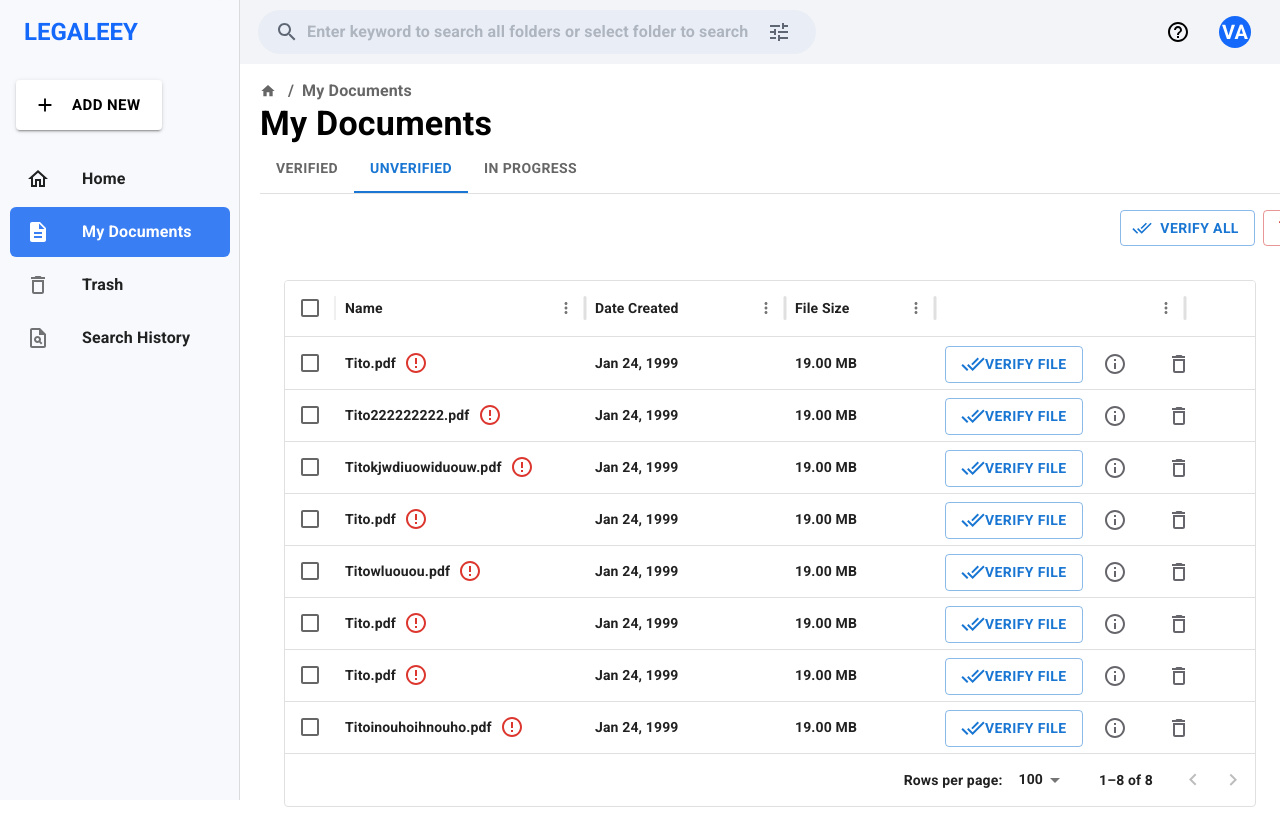
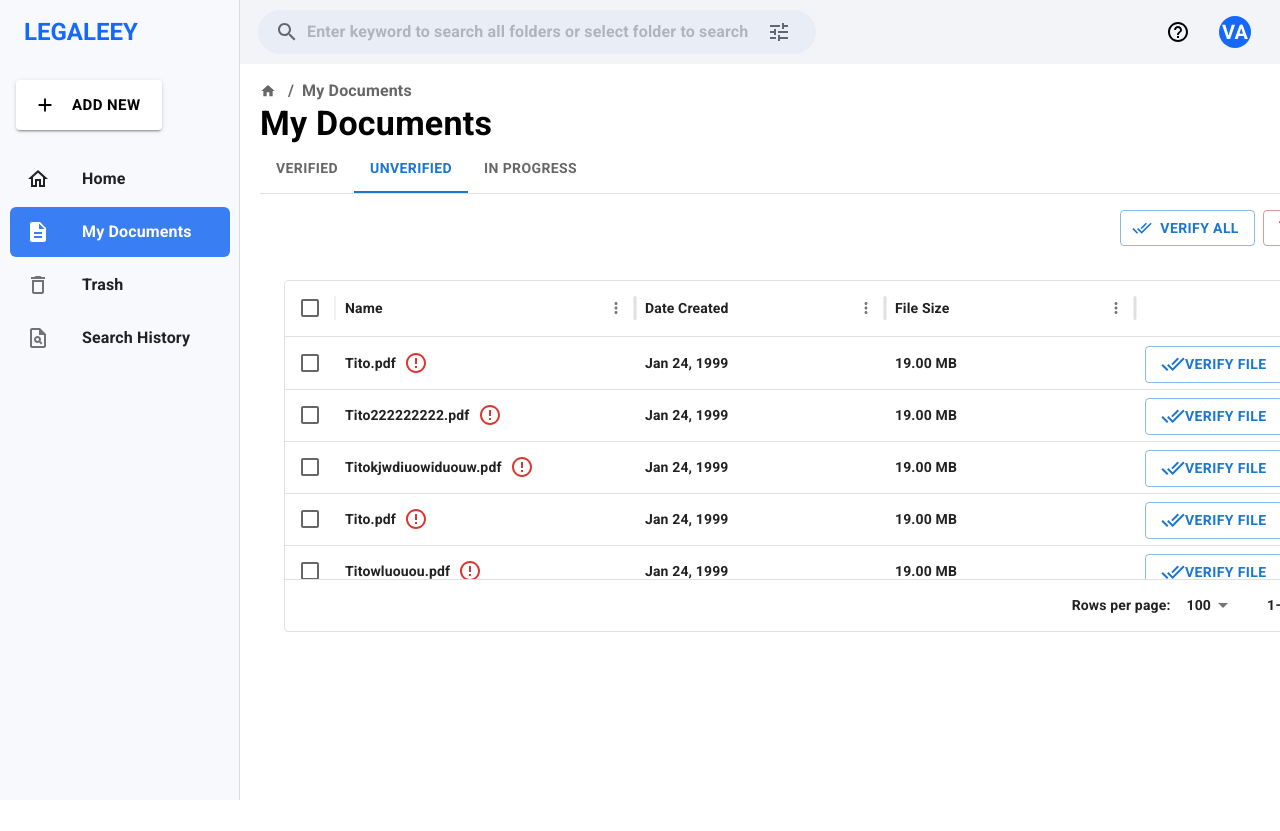
Before and after one commit to kartheeswaranTito/legaleey-amplify-deploy, a Next.js app: page /my-documents in a window 1280 px wide. After the commit the page ends 800 px from the top, so only its background shows below. Built offline with nearby package versions, Linux system fonts and the light colour scheme.

Commit message:
changes 3 tooltip

```diff
--- a/src/app/my-documents/page.tsx
+++ b/src/app/my-documents/page.tsx
@@ -20,6 +20,7 @@ import {
   Snackbar,
   Alert,
   Tooltip,
+  createMuiTheme,
 } from "@mui/material";
 import { TabContext, TabList, TabPanel } from "@mui/lab";
 import HomeIcon from "@mui/icons-material/Home";
@@ -49,6 +50,7 @@ const initialRows: Row[] = [
   { id: 7, name: 'Tito.pdf', date: 'Jan 24, 1999', size: '19.00 MB', verified: false },
   { id: 8, name: 'Titoinouhoihnouho.pdf', date: 'Jan 24, 1999', size: '19.00 MB', verified: false },
 ];
+
 
 export default function MyDocuments() {
   const [value, setValue] = useState<string>("2");
@@ -107,22 +109,40 @@ export default function MyDocuments() {
     setSnackbarOpen(false);
   };
 
+//table
 const columns = [
   {
     field: 'name',
     headerName: 'Name',
-      width: 250,
+    width: 300,
+    headerClassName: 'header-spacing',
+    cellClassName: 'cell-spacing',
     renderCell: (params: any) => (
       <Box sx={{ display: 'flex', alignItems: 'center' }}>
         {params.row.name}
         {!params.row.verified && (
-            <ErrorOutlineIcon sx={{ color: '#DC362E', ml: 1 }} />
+          <ErrorOutlineIcon sx={{ color: '#DC362E', ml: 1}} />
         )}
       </Box>
     ),
   },
-    { field: 'date', headerName: 'Date Created', width: 200 },
-    { field: 'size', headerName: 'File Size', width: 150 },
+
+  // hover changes needed
+  {
+    field: 'date',
+    headerName: 'Date Created',
+    width: 250,
+    headerClassName: 'header-spacing',
+    cellClassName: 'cell-spacing',
+  },
+  {
+    field: 'size',
+    headerName: 'File Size',
+    width: 250,
+    headerClassName: 'header-spacing',
+    cellClassName: 'cell-spacing',
+  },
+
   {
     field: 'actions',
     headerName: '',
@@ -134,33 +154,37 @@ export default function MyDocuments() {
           Verify File
         </Button>
         <Button onClick={() => handleOpenInfoDialog(params.row)} >
-            <InfoOutlinedIcon sx={{ color: '#65656B' }} />
+          <InfoOutlinedIcon sx={{ color: '#65656B', width: '24px', height: '24px', boxShadow:'0' }} />
         </Button>
+
+        {/* tooltip popup*/}
         <Tooltip title="Move to trash" placement="top" arrow enterDelay={500} leaveDelay={200}
           componentsProps={{
             tooltip: {
               sx: {
                 width: '100px',
-                  height: 'autopx',
+                height: 'auto',
                 padding: '4px 8px',
-                  gap: '0px',
-                  borderRadius: 'var(--borderRadius)',
                 opacity: '1',
                 background: '#7E7E83',
                 fontSize: '12px',
-
               }
             }
           }}
         >
           <Button onClick={() => handleOpenDeleteDialog(params.row)} >
-              <DeleteOutlineOutlinedIcon sx={{ color: '#65656B' }} />
+            <DeleteOutlineOutlinedIcon sx={{
+              color: '#65656B',
+              width: '24px',
+              height: '24px',
+            }} />
           </Button>
         </Tooltip>
       </Box>
     ),
   },
 ];
+
 
   return (
     <CommonLayout>
@@ -223,6 +247,8 @@ export default function MyDocuments() {
             rowSelectionModel={selectionModel}
           />
         </TabPanel>
+
+        {/*  unverified*/}
         <TabPanel value="2">
         <DataGrid
   rows={rows.filter(row => !row.verified)}
@@ -230,6 +256,7 @@ export default function MyDocuments() {
   checkboxSelection
   onRowSelectionModelChange={(newSelection) => setSelectionModel(newSelection)}
   rowSelectionModel={selectionModel}
+  style={{ width: '1140px', height: '352px' }}
 />
         </TabPanel>
         <TabPanel value="3">
```
Lines whose indentation alone changed are shown as unchanged.
